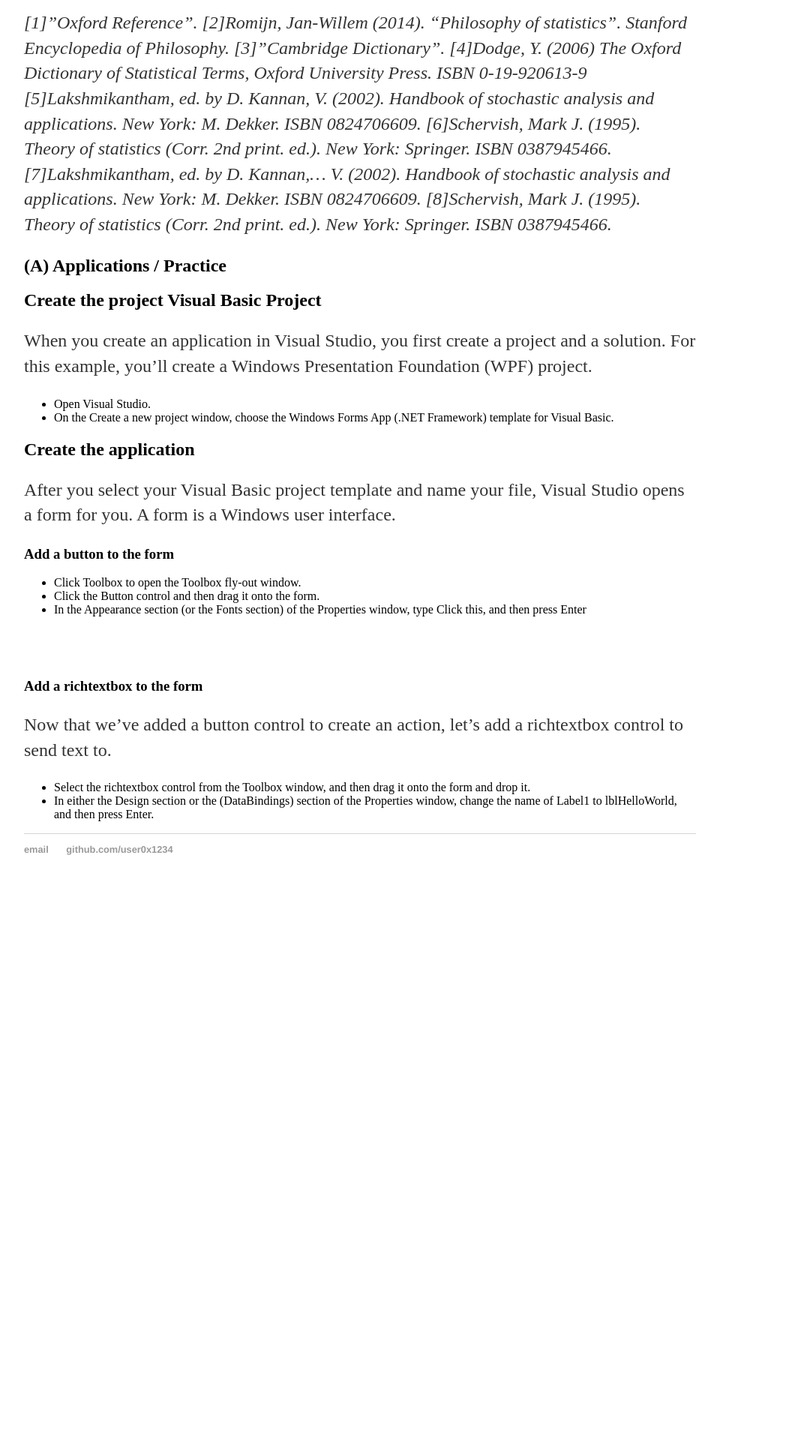
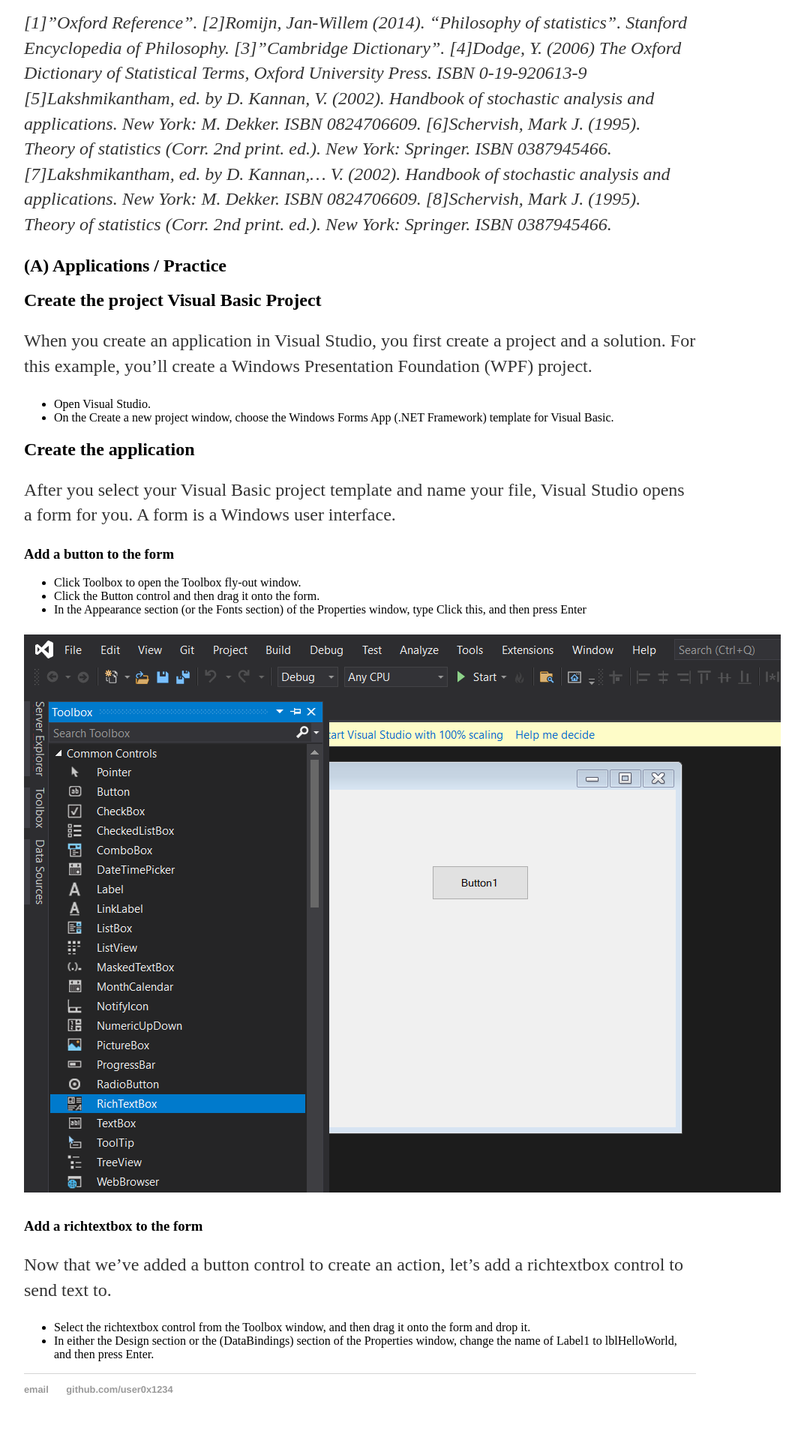
Before and after one commit to user0x1234/user0x1234.github.io, a Jekyll site: the page built from _posts/2021-09-25-HomeWork1.md, in a window 1280 px wide. Shown: the part 1810-3730 px from the top of the page at 75% size, without its empty margins (160-1232 px from the left). Built offline with Jekyll 4.4.1, drawn with Linux system fonts in a browser that asks for light colours; before the commit the page ends 3010 px from its top, so only the background shows below that.

Commit message:
Update 2021-09-25-HomeWork1.md

```diff
--- a/_posts/2021-09-25-HomeWork1.md
+++ b/_posts/2021-09-25-HomeWork1.md
@@ -53,7 +53,7 @@
 -  Click the Button control and then drag it onto the form.
 -  In the Appearance section (or the Fonts section) of the Properties window, type Click this, and then press Enter
 
-![](../images/button.PNG)
+![]({{"/images/button.PNG" | absolute_url}})
 
 ### Add a richtextbox to the form
 
```
